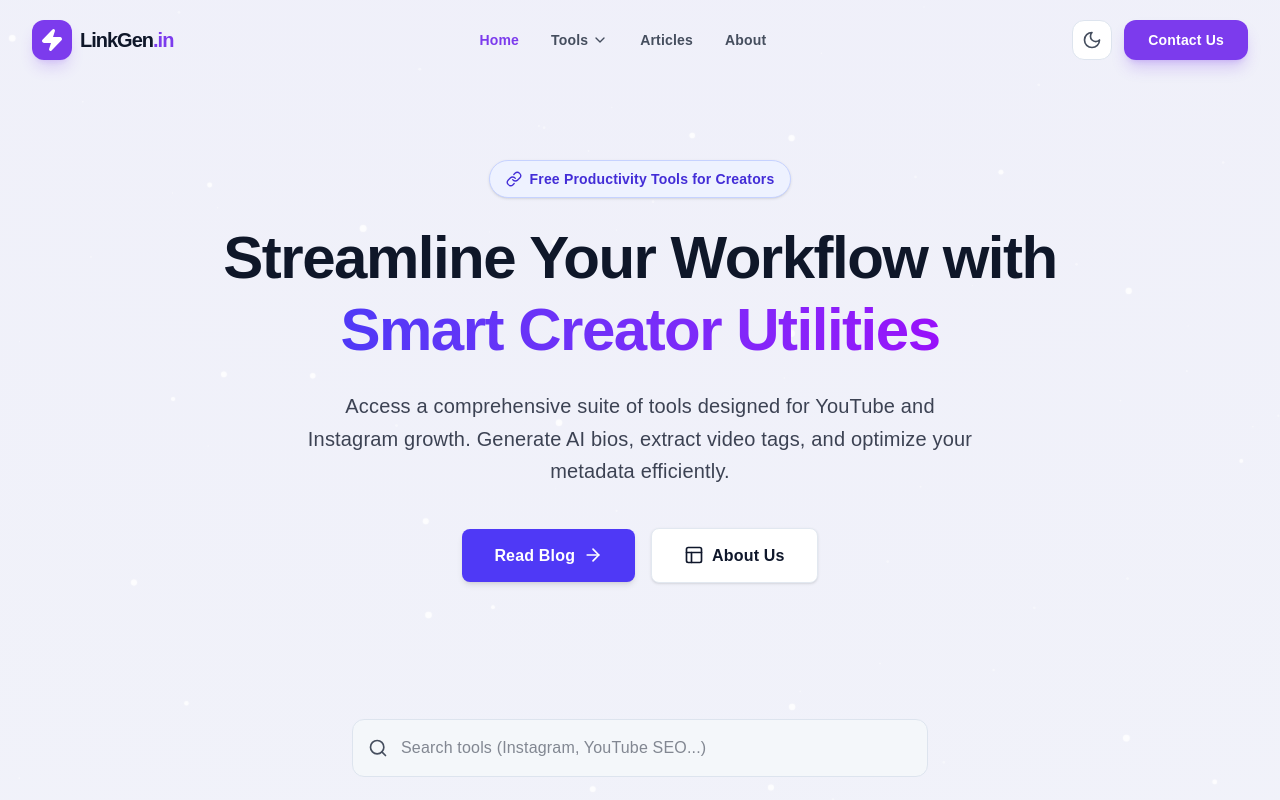
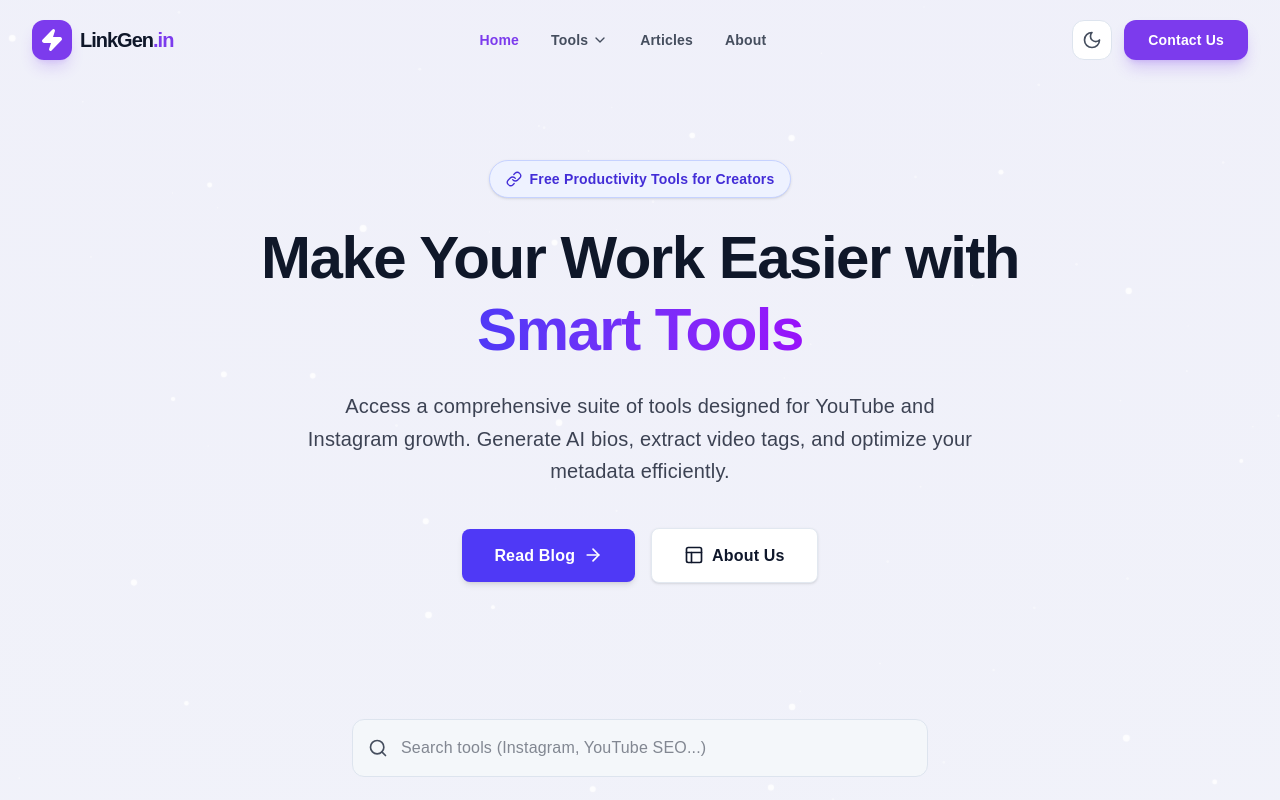
Before and after one commit to himanshkumar6/lingen, a Next.js app: page / in a window 1280 px wide. Shown: the top 800 px of the page. Built offline with nearby package versions, Linux system fonts and the light colour scheme.

Commit message:
Hero.tsx Changed

```diff
--- a/components/Hero.tsx
+++ b/components/Hero.tsx
@@ -45,9 +45,9 @@ const HeroContent: React.FC = () => {
   variants={itemVariants}
   className="text-4xl md:text-5xl lg:text-6xl font-extrabold tracking-tight text-foreground mb-6 leading-tight"
 >
-          Streamline Your Workflow with <br className="hidden md:block" />
+  Make Your Work Easier with <br className="hidden md:block" />
   <span className="text-transparent bg-clip-text bg-linear-to-r from-indigo-600 to-purple-600 dark:from-indigo-400 dark:to-purple-400">
-            Smart Creator Utilities
+    Smart Tools
   </span>
 </motion.h1>
 
```
Lines whose indentation alone changed are shown as unchanged.
